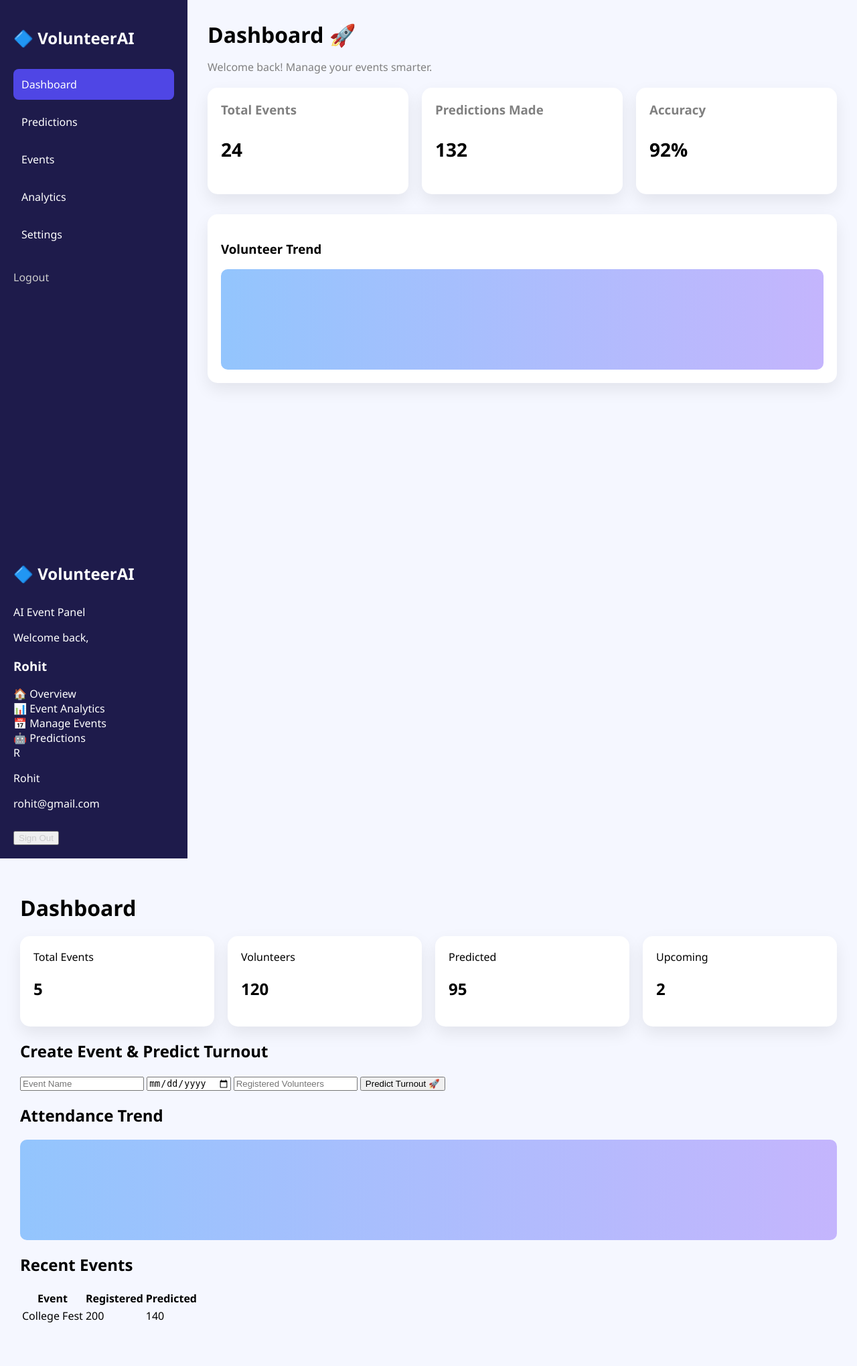
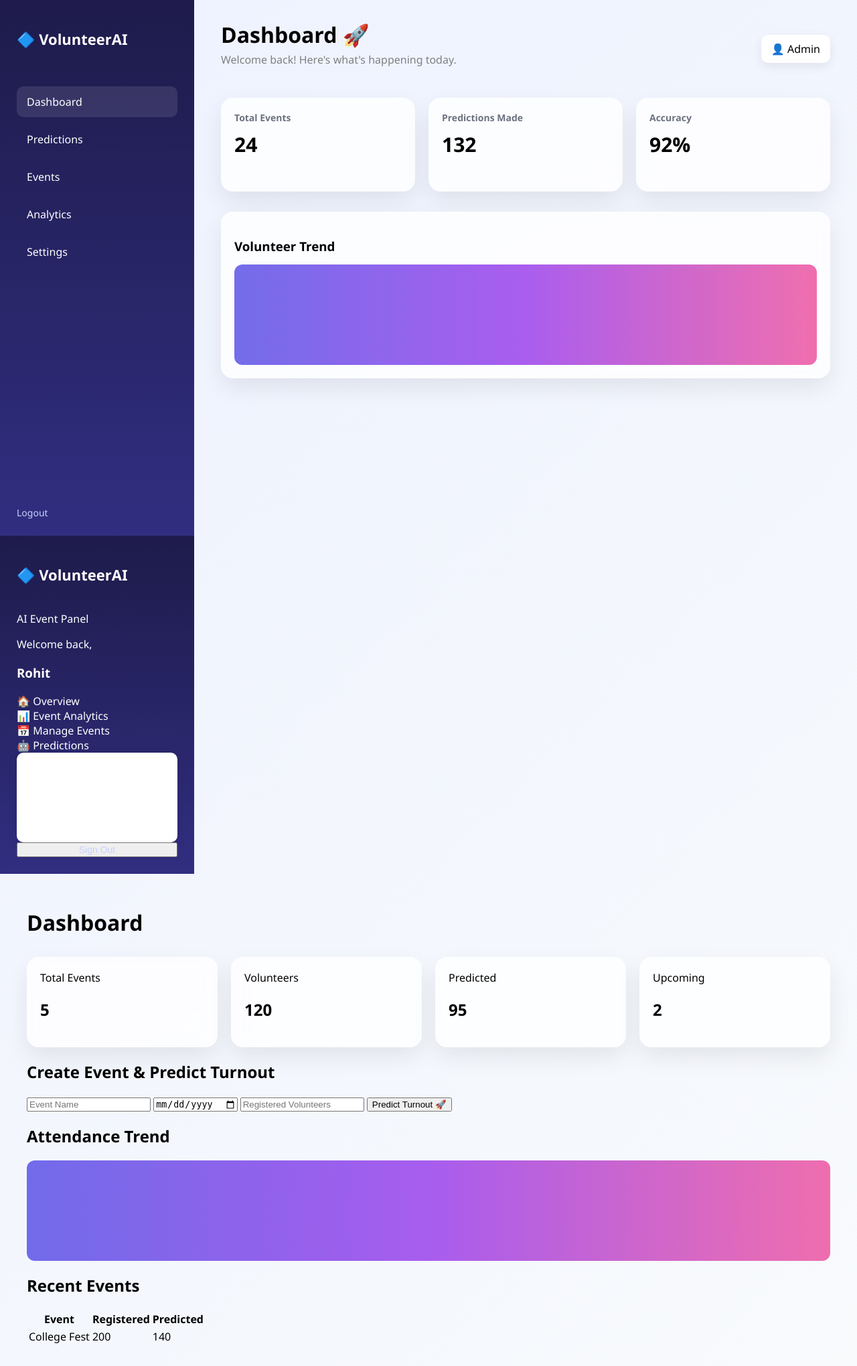
Before and after one commit to Rohitbhamare005/VolunteerAI, a Flask app: template templates/dashboard.html in a window 1280 px wide. Shown: the whole page at 67% size. Before the commit the page ends 1975 px from the top, so only its background shows below. Run offline with Flask 3, Linux system fonts and the light colour scheme; the template is opened without the code that fills it, so the values that code supplies are empty.

Commit message:
Upgared UI of dashboard

```diff
--- a/app.py
+++ b/app.py
@@ -1,9 +1,13 @@
-from flask import Flask, render_template, request, redirect
+from flask import Flask, render_template, request, redirect, session
 from pymongo import MongoClient
+import bcrypt
 
 app = Flask(__name__)
 
-# MongoDB connection
+# 🔐 Secret key for session
+app.secret_key = "secret123"
+
+# 🌐 MongoDB connection
 client = MongoClient("mongodb+srv://admin:12345@volunteerai.zt4yxsv.mongodb.net/?retryWrites=true&w=majority")
 
 # Check connection
@@ -16,24 +20,26 @@ except Exception as e:
 db = client["volunteer_db"]
 users = db["users"]
 
+# 🏠 HOME (LOGIN PAGE)
 @app.route('/')
 def home():
     return render_template("login.html")
 
-# ✅ LOGIN
+# 🔑 LOGIN
 @app.route('/login', methods=['POST'])
 def login():
     email = request.form['email']
     password = request.form['password']
 
-    user = users.find_one({"email": email, "password": password})
+    user = users.find_one({"email": email})
 
-    if user:
-        return redirect('/dashboard')   # ✅ redirect added
+    if user and bcrypt.checkpw(password.encode('utf-8'), user['password']):
+        session['user'] = email
+        return redirect('/dashboard')
     else:
         return "Invalid Email or Password ❌"
 
-# ✅ SIGNUP
+# 📝 SIGNUP
 @app.route('/signup', methods=['POST'])
 def signup():
     name = request.form['name']
@@ -41,35 +47,58 @@ def signup():
     email = request.form['email']
     password = request.form['password']
 
-    # 🔥 CHECK IF USER EXISTS
+    # Check if user exists
     existing_user = users.find_one({"email": email})
 
     if existing_user:
         return "User already exists ❌"
 
-    # INSERT NEW USER
+    # 🔐 Hash password
+    hashed_password = bcrypt.hashpw(password.encode('utf-8'), bcrypt.gensalt())
+
+    # Insert user
     users.insert_one({
         "name": name,
         "company": company,
         "email": email,
-        "password": password
+        "password": hashed_password
     })
 
-    return redirect('/dashboard')  # go back to login
+    return redirect('/')
 
-# ✅ DASHBOARD
+# 📊 DASHBOARD
 @app.route('/dashboard')
 def dashboard():
+    if 'user' not in session:
+        return redirect('/')
+
     return render_template("dashboard.html")
 
-if __name__ == "__main__":
-    app.run(debug=True)
+# 🤖 PREDICTION
 @app.route('/predict', methods=['POST'])
 def predict():
+    if 'user' not in session:
+        return redirect('/')
+
     event_name = request.form['event_name']
     registered = int(request.form['registered'])
 
-    # 🔥 SIMPLE PREDICTION LOGIC (for now)
-    predicted = int(registered * 0.7)
+    # 🔥 Improved logic
+    if registered < 50:
+        predicted = int(registered * 0.6)
+    elif registered < 200:
+        predicted = int(registered * 0.7)
+    else:
+        predicted = int(registered * 0.8)
 
-    return render_template("dashboard.html", prediction=predicted)
+    return render_template("dashboard.html", prediction=predicted, event=event_name)
+
+# 🚪 LOGOUT
+@app.route('/logout')
+def logout():
+    session.pop('user', None)
+    return redirect('/')
+
+# ▶️ RUN APP
+if __name__ == "__main__":
+    app.run(debug=True)
--- a/static/dashboard.css
+++ b/static/dashboard.css
@@ -1,7 +1,7 @@
 body {
     margin: 0;
     font-family: 'Segoe UI', sans-serif;
-    background: #f5f7ff;
+    background: linear-gradient(135deg, #eef2ff, #f8fafc);
 }
 
 /* LAYOUT */
@@ -13,90 +13,130 @@ body {
 /* SIDEBAR */
 .sidebar {
     width: 240px;
-    background: #1e1b4b;
+    background: linear-gradient(180deg, #1e1b4b, #312e81);
     color: white;
-    padding: 20px;
+    padding: 25px;
+    display: flex;
+    flex-direction: column;
 }
 
 .sidebar h2 {
-    margin-bottom: 30px;
+    margin-bottom: 40px;
+    font-size: 22px;
 }
 
 .sidebar ul {
     list-style: none;
     padding: 0;
+    flex: 1;
 }
 
 .sidebar ul li {
-    padding: 12px;
+    padding: 12px 15px;
     margin-bottom: 10px;
-    border-radius: 8px;
+    border-radius: 10px;
     cursor: pointer;
+    transition: 0.3s;
 }
 
 .sidebar ul li:hover,
 .sidebar ul .active {
-    background: #4f46e5;
+    background: rgba(255,255,255,0.1);
 }
 
 .logout {
-    display: block;
-    margin-top: 30px;
-    color: #ccc;
+    color: #c7d2fe;
     text-decoration: none;
+    font-size: 14px;
 }
 
 /* MAIN */
 .main {
     flex: 1;
-    padding: 30px;
+    padding: 30px 40px;
 }
 
-/* TOP BAR */
+/* TOPBAR */
+.topbar {
+    display: flex;
+    justify-content: space-between;
+    align-items: center;
+}
+
 .topbar h1 {
     margin: 0;
 }
 
 .topbar p {
     color: gray;
+    margin-top: 5px;
+}
+
+.profile {
+    background: white;
+    padding: 10px 15px;
+    border-radius: 10px;
+    box-shadow: 0 5px 15px rgba(0,0,0,0.08);
 }
 
 /* CARDS */
 .cards {
     display: flex;
     gap: 20px;
-    margin-top: 20px;
+    margin-top: 30px;
 }
 
 .card {
     flex: 1;
     padding: 20px;
-    border-radius: 15px;
-    background: white;
-    box-shadow: 0 10px 25px rgba(0,0,0,0.08);
+    border-radius: 18px;
+    background: rgba(255,255,255,0.8);
+    backdrop-filter: blur(10px);
+
+    box-shadow: 0 15px 35px rgba(0,0,0,0.08);
+    transition: 0.3s;
+}
+
+.card:hover {
+    transform: translateY(-5px);
 }
 
 .card h3 {
     margin: 0;
-    color: gray;
+    color: #6b7280;
+    font-size: 14px;
 }
 
 .card p {
-    font-size: 28px;
+    font-size: 30px;
     font-weight: bold;
+    margin-top: 10px;
 }
 
 /* CHART */
 .chart {
     margin-top: 30px;
     padding: 20px;
-    border-radius: 15px;
-    background: white;
-    box-shadow: 0 10px 25px rgba(0,0,0,0.08);
+    border-radius: 18px;
+    background: rgba(255,255,255,0.8);
+    backdrop-filter: blur(10px);
+
+    box-shadow: 0 15px 35px rgba(0,0,0,0.08);
 }
 
+.chart h3 {
+    margin-bottom: 15px;
+}
+
+/* GRAPH ANIMATION */
 .graph {
     height: 150px;
-    background: linear-gradient(to right, #93c5fd, #c4b5fd);
-    border-radius: 10px;
+    border-radius: 12px;
+    background: linear-gradient(90deg, #4f46e5, #9333ea, #ec4899);
+    animation: pulse 3s infinite alternate;
 }
+
+@keyframes pulse {
+    from { opacity: 0.7; }
+    to { opacity: 1; }
+}
--- a/templates/dashboard.html
+++ b/templates/dashboard.html
@@ -38,10 +38,16 @@
     <div class="main">
 
         <!-- TOP BAR -->
-        <div class="topbar">
-            <h1>Dashboard 🚀</h1>
-            <p>Welcome back! Manage your events smarter.</p>
-        </div>
+      <div class="topbar">
+    <div>
+        <h1>Dashboard 🚀</h1>
+        <p>Welcome back! Here's what's happening today.</p>
+    </div>
+
+    <div class="profile">
+        <span>👤 Admin</span>
+    </div>
+</div>
 
         <!-- CARDS -->
         <div class="cards">
```
